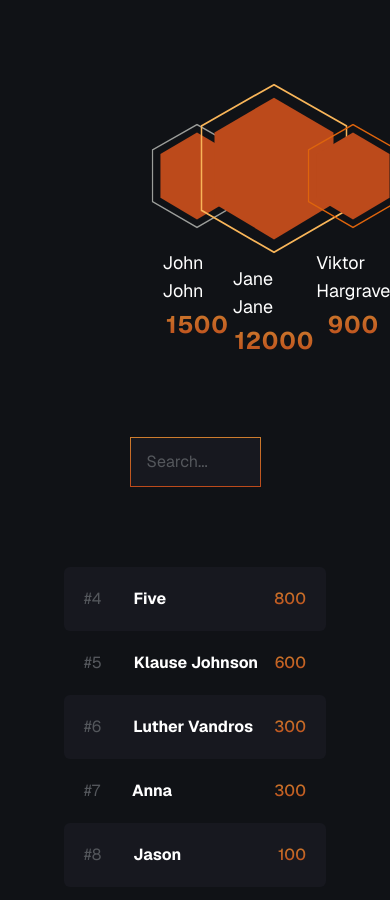
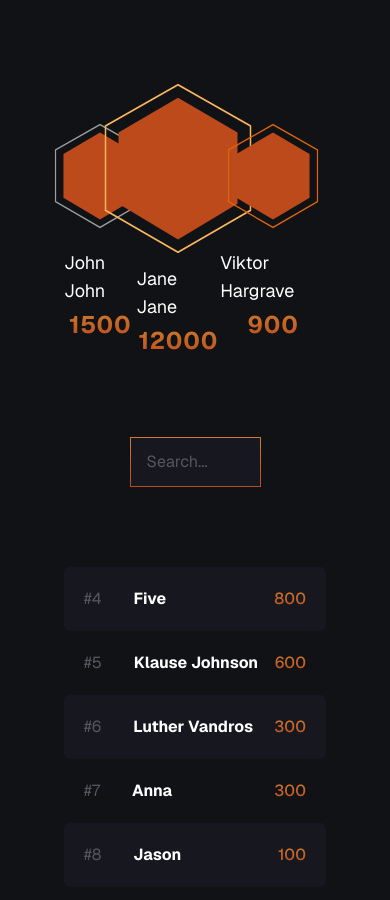
Before and after one commit to r-augustine/leaderboards, a Next.js app: page / in a window 390 px wide. Shown: the top 900 px of the page. Built offline with nearby package versions, Linux system fonts and the light colour scheme.

Commit message:
updated responsive styles

```diff
--- a/app/page.tsx
+++ b/app/page.tsx
@@ -18,7 +18,7 @@ export default async function Home() {
     <div className="grid grid-rows-[40px_1fr_40px] items-start justify-items-center min-h-screen p-16 pb-20 gap-4 sm:p-20 font-[family-name:var(--font-geist-sans)]">
       <main className="flex flex-col gap-12 row-start-2 w-full max-w-12xl">
 
-        <div className="flex items-center justify-around w-[25%] mx-auto">
+        <div className="flex items-center justify-around w-[100%] md:w-[80%] lg:w-[45%] mx-auto">
           <div className="flex flex-col gap-8 items-center">
             <svg width="70" height="81" viewBox="0 0 70 81" fill="none" xmlns="http://www.w3.org/2000/svg" className="scale-[1.3]">
               <path d="M0.757744 59.7898V20.048L35 0.575193L69.2423 20.048V59.7898L35 79.66L0.757744 59.7898Z" stroke="#9B9D9A" />
--- a/components/SearchList.tsx
+++ b/components/SearchList.tsx
@@ -12,7 +12,7 @@ export default function SearchList({ data = [], offset = 0 }: { offset: number,
     }
 
     return <>
-        <div className="grid grid-cols-[1fr_2fr_1fr] w-full my-8">
+        <div className="grid grid-cols-[1fr_2fr_1fr] sm:grid-cols-[0.1fr_1fr_0.1fr] w-full my-8">
             <div className="col-start-2">
                 <input placeholder="Search..." value={term} className="search w-full px-4 py-3 rounded-md bg-[#17181F] placeholder-[#54575C]" onInput={onInput} />
             </div>
```
